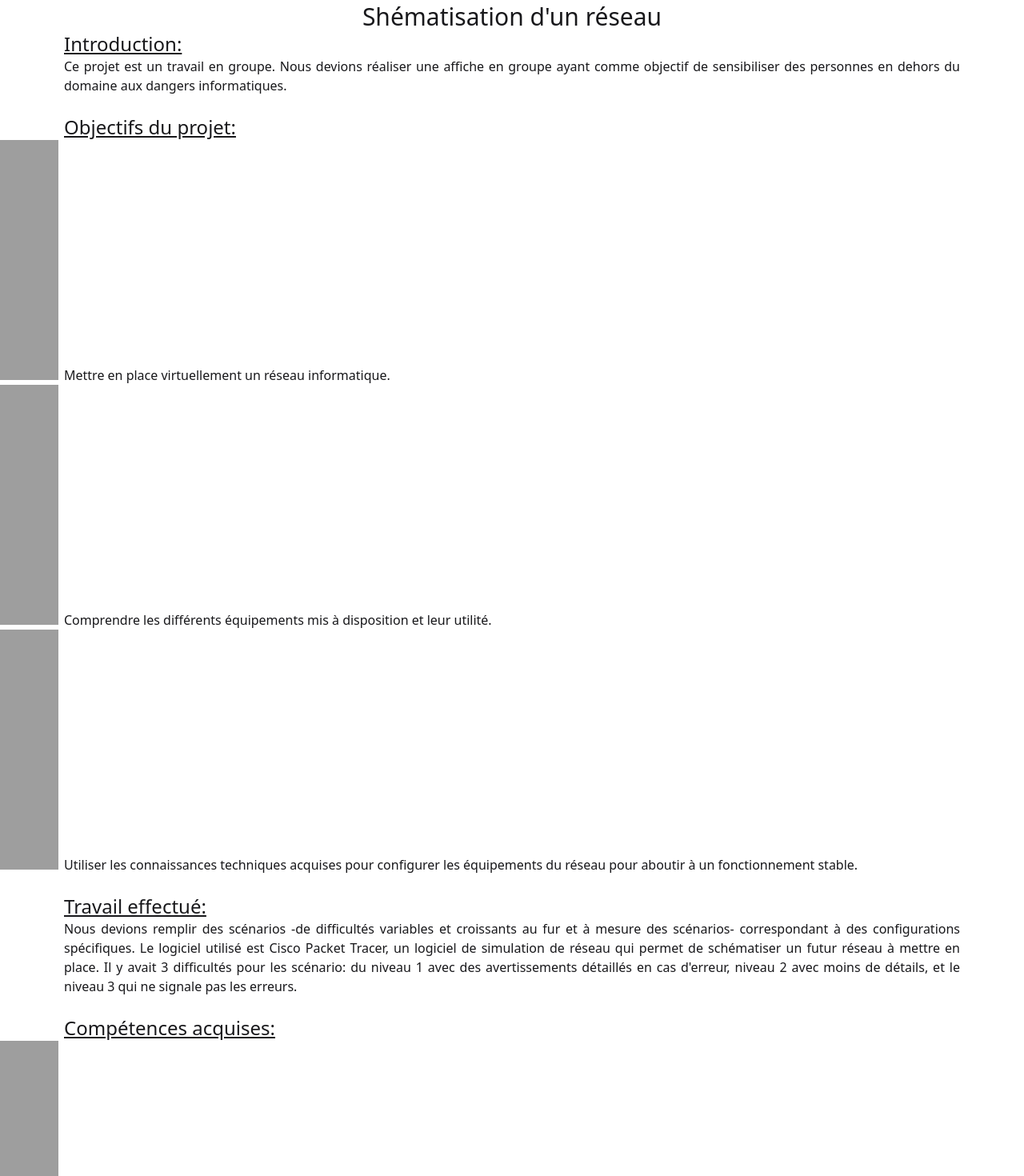
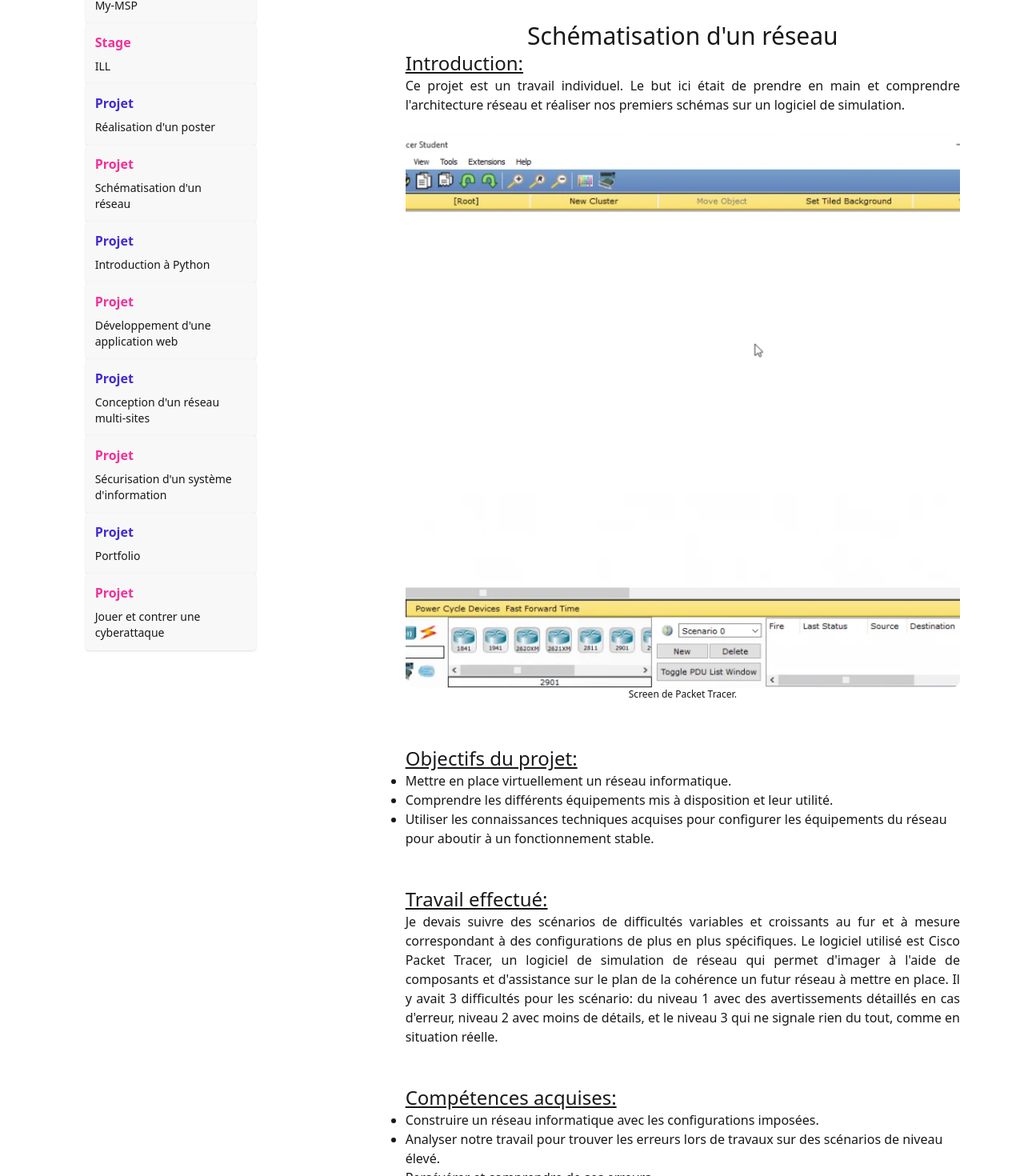
Before and after one commit to torineos/portfolio, a Vue app: page /project/project-network in a window 1280 px wide. Shown: the part 185-1655 px from the top of the page at 80% size. Built offline with nearby package versions, Linux system fonts and the light colour scheme.

Commit message:
feat: Network page finished

```diff
--- a/src/views/projects/NetworkSchemeProject.vue
+++ b/src/views/projects/NetworkSchemeProject.vue
@@ -2,20 +2,30 @@
   <div
     class="bg-[url(/miniat_initresinfo.webp)] bg-fixed h-24 mx-auto overflow-y-scroll border-x"
   ></div>
-  <div class="mx-20 mb-8 mt-5">
-    <p class="text-3xl text-center">Shématisation d'un réseau</p>
+  <div class="grid grid-cols-3">
+    <ProjectsNavbar />
+    <div class="mx-20 pt-6 mt-5 flex flex-col col-span-2">
+      <p class="text-3xl text-center">Schématisation d'un réseau</p>
       <p class="text-2xl underline">Introduction:</p>
       <p class="text-justify">
-      Ce projet est un travail en groupe. Nous devions réaliser une affiche en
-      groupe ayant comme objectif de sensibiliser des personnes en dehors du
-      domaine aux dangers informatiques.
+        Ce projet est un travail individuel. Le but ici était de prendre en main
+        et comprendre l'architecture réseau et réaliser nos premiers schémas sur
+        un logiciel de simulation.
       </p>
       <br />
-    <p class="text-2xl underline">Objectifs du projet:</p>
-    <ul class="list-image-[url(/src/components/icons/IconBook.vue)]">
+      <div class="columns-1xs items-center gap-8">
+        <img
+          class="object-contain md:object-cover text-center aspect-square rounded-xl"
+          src="/pt.webp"
+        />
+      </div>
+      <p class="text-xs text-center mb-8">Screen de Packet Tracer.</p>
+      <p class="text-2xl underline pt-6">Objectifs du projet:</p>
+      <ul class="list-disc">
         <li>Mettre en place virtuellement un réseau informatique.</li>
         <li>
-        Comprendre les différents équipements mis à disposition et leur utilité.
+          Comprendre les différents équipements mis à disposition et leur
+          utilité.
         </li>
         <li>
           Utiliser les connaissances techniques acquises pour configurer les
@@ -23,27 +33,37 @@
         </li>
       </ul>
       <br />
-    <p class="text-2xl underline">Travail effectué:</p>
+      <p class="text-2xl underline pt-6">Travail effectué:</p>
       <p class="text-justify">
-      Nous devions remplir des scénarios -de difficultés variables et croissants
-      au fur et à mesure des scénarios- correspondant à des configurations
+        Je devais suivre des scénarios de difficultés variables et croissants au
+        fur et à mesure correspondant à des configurations de plus en plus
         spécifiques. Le logiciel utilisé est Cisco Packet Tracer, un logiciel de
-      simulation de réseau qui permet de schématiser un futur réseau à mettre en
+        simulation de réseau qui permet d'imager à l'aide de composants et
+        d'assistance sur le plan de la cohérence un futur réseau à mettre en
         place. Il y avait 3 difficultés pour les scénario: du niveau 1 avec des
-      avertissements détaillés en cas d'erreur, niveau 2 avec moins de détails,
-      et le niveau 3 qui ne signale pas les erreurs.
+        avertissements détaillés en cas d'erreur, niveau 2 avec moins de
+        détails, et le niveau 3 qui ne signale rien du tout, comme en situation
+        réelle.
       </p>
       <br />
-    <p class="text-2xl underline">Compétences acquises:</p>
-    <ul class="list-image-[url(/src/components/icons/IconBook.vue)]">
+      <p class="text-2xl underline pt-6">Compétences acquises:</p>
+      <ul class="list-disc mb-8">
         <li>
           Construire un réseau informatique avec les configurations imposées.
         </li>
         <li>
-        Analyser notre travail pour trouver les erreurs lors de travaux sur des
-        scénarios de niveau élevé.
+          Analyser notre travail pour trouver les erreurs lors de travaux sur
+          des scénarios de niveau élevé.
+        </li>
+        <li>
+          Persévérer et comprendre de ses erreurs.
         </li>
       </ul>
       <br />
     </div>
+  </div>
 </template>
+
+<script setup lang="ts">
+import ProjectsNavbar from "/src/components/ProjectsNavbar.vue";
+</script>
```
Also changed, not shown: public/pt.webp (added). Lines whose indentation alone changed are shown as unchanged.
